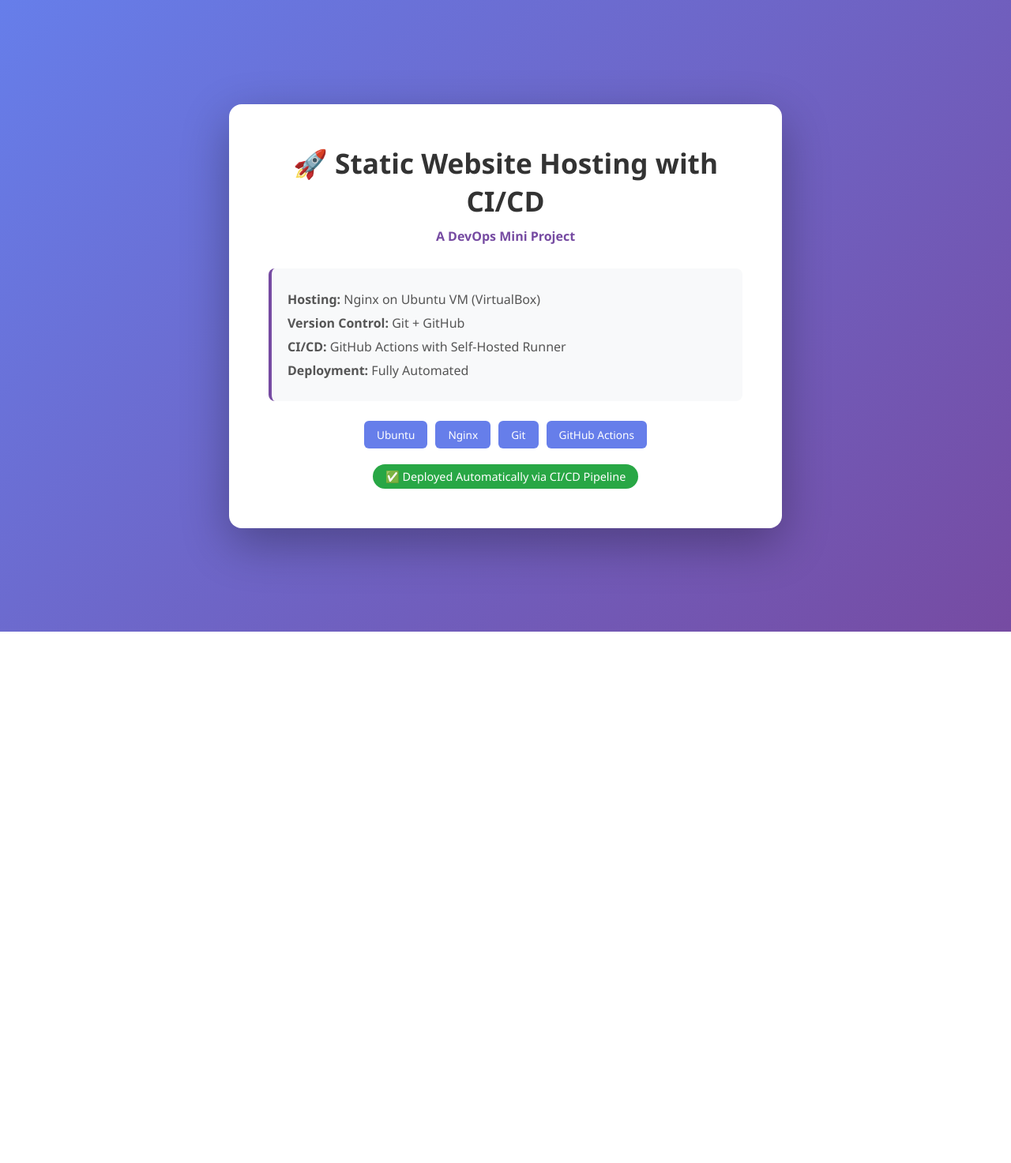
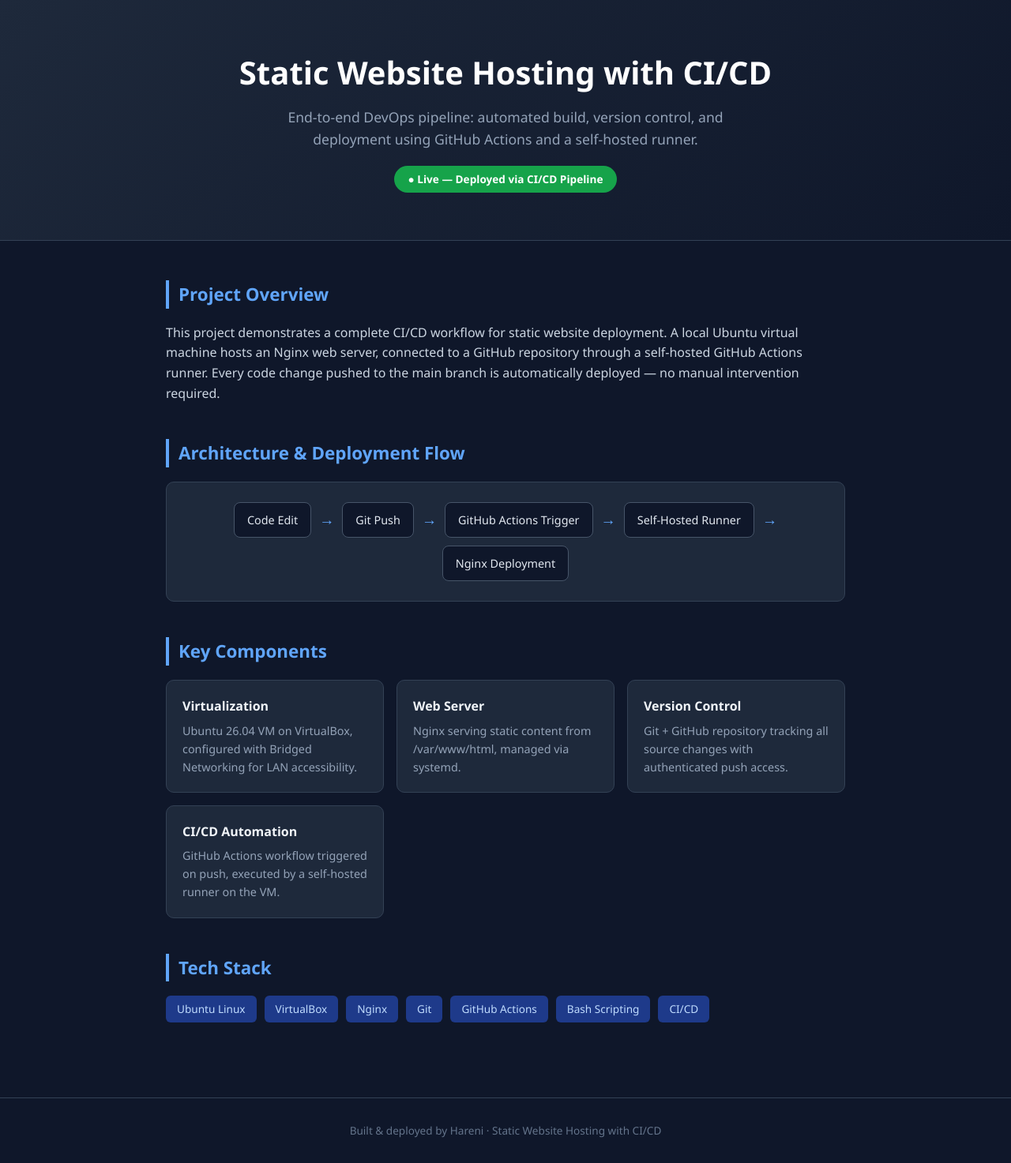
Before and after one commit to Hareni6002/static-website-CI-CD, a plain HTML site: page index.html in a window 1280 px wide. Shown: the whole page at 79% size. Before the commit the page ends 800 px from the top, so only its background shows below. Drawn offline with Linux system fonts and the light colour scheme.

Commit message:
Redesign website to professional portfolio style

```diff
--- a/index.html
+++ b/index.html
@@ -2,90 +2,189 @@
 <html lang="en">
 <head>
     <meta charset="UTF-8">
-    <title>Static Website Hosting with CI/CD</title>
+    <meta name="viewport" content="width=device-width, initial-scale=1.0">
+    <title>Static Website Hosting with CI/CD | DevOps Project</title>
     <style>
         * { margin: 0; padding: 0; box-sizing: border-box; }
         body {
-            font-family: 'Segoe UI', Arial, sans-serif;
-            background: linear-gradient(135deg, #667eea 0%, #764ba2 100%);
-            min-height: 100vh;
+            font-family: 'Segoe UI', system-ui, sans-serif;
+            background: #0f172a;
+            color: #e2e8f0;
+            line-height: 1.6;
+        }
+        header {
+            background: linear-gradient(135deg, #1e293b 0%, #0f172a 100%);
+            padding: 60px 20px;
+            text-align: center;
+            border-bottom: 1px solid #334155;
+        }
+        header h1 {
+            font-size: 2.5em;
+            color: #ffffff;
+            margin-bottom: 10px;
+        }
+        header p {
+            color: #94a3b8;
+            font-size: 1.1em;
+            max-width: 600px;
+            margin: 0 auto;
+        }
+        .status {
+            display: inline-block;
+            background: #16a34a;
+            color: white;
+            padding: 6px 18px;
+            border-radius: 20px;
+            font-size: 0.85em;
+            font-weight: 600;
+            margin-top: 20px;
+        }
+        .container {
+            max-width: 900px;
+            margin: 0 auto;
+            padding: 50px 20px;
+        }
+        .section {
+            margin-bottom: 45px;
+        }
+        .section h2 {
+            font-size: 1.4em;
+            color: #60a5fa;
+            margin-bottom: 18px;
+            border-left: 4px solid #60a5fa;
+            padding-left: 12px;
+        }
+        .grid {
+            display: grid;
+            grid-template-columns: repeat(auto-fit, minmax(220px, 1fr));
+            gap: 16px;
+        }
+        .card {
+            background: #1e293b;
+            border: 1px solid #334155;
+            border-radius: 10px;
+            padding: 20px;
+        }
+        .card h3 {
+            color: #f1f5f9;
+            font-size: 1em;
+            margin-bottom: 6px;
+        }
+        .card p {
+            color: #94a3b8;
+            font-size: 0.9em;
+        }
+        .flow {
             display: flex;
+            flex-wrap: wrap;
+            gap: 10px;
             align-items: center;
             justify-content: center;
-            padding: 20px;
+            background: #1e293b;
+            border: 1px solid #334155;
+            border-radius: 10px;
+            padding: 25px;
         }
-        .container {
-            background: white;
-            border-radius: 16px;
-            padding: 50px;
-            max-width: 700px;
-            box-shadow: 0 20px 60px rgba(0,0,0,0.3);
-            text-align: center;
+        .flow-step {
+            background: #0f172a;
+            border: 1px solid #475569;
+            padding: 10px 16px;
+            border-radius: 8px;
+            font-size: 0.9em;
+            color: #e2e8f0;
         }
-        h1 {
-            color: #333;
-            font-size: 2.2em;
-            margin-bottom: 10px;
+        .arrow { color: #60a5fa; font-size: 1.2em; }
+        .tags {
+            display: flex;
+            flex-wrap: wrap;
+            gap: 10px;
         }
-        .subtitle {
-            color: #764ba2;
-            font-weight: 600;
-            margin-bottom: 30px;
-        }
-        .info-box {
-            background: #f8f9fa;
-            border-left: 4px solid #764ba2;
-            padding: 20px;
-            margin: 20px 0;
-            text-align: left;
-            border-radius: 8px;
-        }
-        .info-box p { margin: 8px 0; color: #555; }
-        .badge {
-            display: inline-block;
-            background: #28a745;
-            color: white;
-            padding: 6px 16px;
-            border-radius: 20px;
-            font-size: 0.9em;
-            margin-top: 20px;
-        }
-        .tech-stack {
-            display: flex;
-            gap: 10px;
-            justify-content: center;
-            flex-wrap: wrap;
-            margin-top: 25px;
-        }
-        .tech {
-            background: #667eea;
-            color: white;
-            padding: 8px 16px;
+        .tag {
+            background: #1e3a8a;
+            color: #bfdbfe;
+            padding: 6px 14px;
             border-radius: 6px;
             font-size: 0.85em;
+        }
+        footer {
+            text-align: center;
+            padding: 30px;
+            color: #64748b;
+            font-size: 0.85em;
+            border-top: 1px solid #334155;
         }
     </style>
 </head>
 <body>
+
+    <header>
+        <h1>Static Website Hosting with CI/CD</h1>
+        <p>End-to-end DevOps pipeline: automated build, version control, and deployment using GitHub Actions and a self-hosted runner.</p>
+        <span class="status">● Live — Deployed via CI/CD Pipeline</span>
+    </header>
+
     <div class="container">
-        <h1>🚀 Static Website Hosting with CI/CD</h1>
-        <p class="subtitle">A DevOps Mini Project</p>
 
-        <div class="info-box">
-            <p><strong>Hosting:</strong> Nginx on Ubuntu VM (VirtualBox)</p>
-            <p><strong>Version Control:</strong> Git + GitHub</p>
-            <p><strong>CI/CD:</strong> GitHub Actions with Self-Hosted Runner</p>
-            <p><strong>Deployment:</strong> Fully Automated</p>
+        <div class="section">
+            <h2>Project Overview</h2>
+            <p style="color:#cbd5e1;">This project demonstrates a complete CI/CD workflow for static website deployment. A local Ubuntu virtual machine hosts an Nginx web server, connected to a GitHub repository through a self-hosted GitHub Actions runner. Every code change pushed to the main branch is automatically deployed — no manual intervention required.</p>
         </div>
 
-        <div class="tech-stack">
-            <span class="tech">Ubuntu</span>
-            <span class="tech">Nginx</span>
-            <span class="tech">Git</span>
-            <span class="tech">GitHub Actions</span>
+        <div class="section">
+            <h2>Architecture &amp; Deployment Flow</h2>
+            <div class="flow">
+                <div class="flow-step">Code Edit</div>
+                <span class="arrow">→</span>
+                <div class="flow-step">Git Push</div>
+                <span class="arrow">→</span>
+                <div class="flow-step">GitHub Actions Trigger</div>
+                <span class="arrow">→</span>
+                <div class="flow-step">Self-Hosted Runner</div>
+                <span class="arrow">→</span>
+                <div class="flow-step">Nginx Deployment</div>
+            </div>
         </div>
 
-        <p class="badge">✅ Deployed Automatically via CI/CD Pipeline</p>
+        <div class="section">
+            <h2>Key Components</h2>
+            <div class="grid">
+                <div class="card">
+                    <h3>Virtualization</h3>
+                    <p>Ubuntu 26.04 VM on VirtualBox, configured with Bridged Networking for LAN accessibility.</p>
+                </div>
+                <div class="card">
+                    <h3>Web Server</h3>
+                    <p>Nginx serving static content from /var/www/html, managed via systemd.</p>
+                </div>
+                <div class="card">
+                    <h3>Version Control</h3>
+                    <p>Git + GitHub repository tracking all source changes with authenticated push access.</p>
+                </div>
+                <div class="card">
+                    <h3>CI/CD Automation</h3>
+                    <p>GitHub Actions workflow triggered on push, executed by a self-hosted runner on the VM.</p>
+                </div>
+            </div>
+        </div>
+
+        <div class="section">
+            <h2>Tech Stack</h2>
+            <div class="tags">
+                <span class="tag">Ubuntu Linux</span>
+                <span class="tag">VirtualBox</span>
+                <span class="tag">Nginx</span>
+                <span class="tag">Git</span>
+                <span class="tag">GitHub Actions</span>
+                <span class="tag">Bash Scripting</span>
+                <span class="tag">CI/CD</span>
+            </div>
+        </div>
+
     </div>
+
+    <footer>
+        Built &amp; deployed by Hareni · Static Website Hosting with CI/CD
+    </footer>
+
 </body>
 </html>
```
